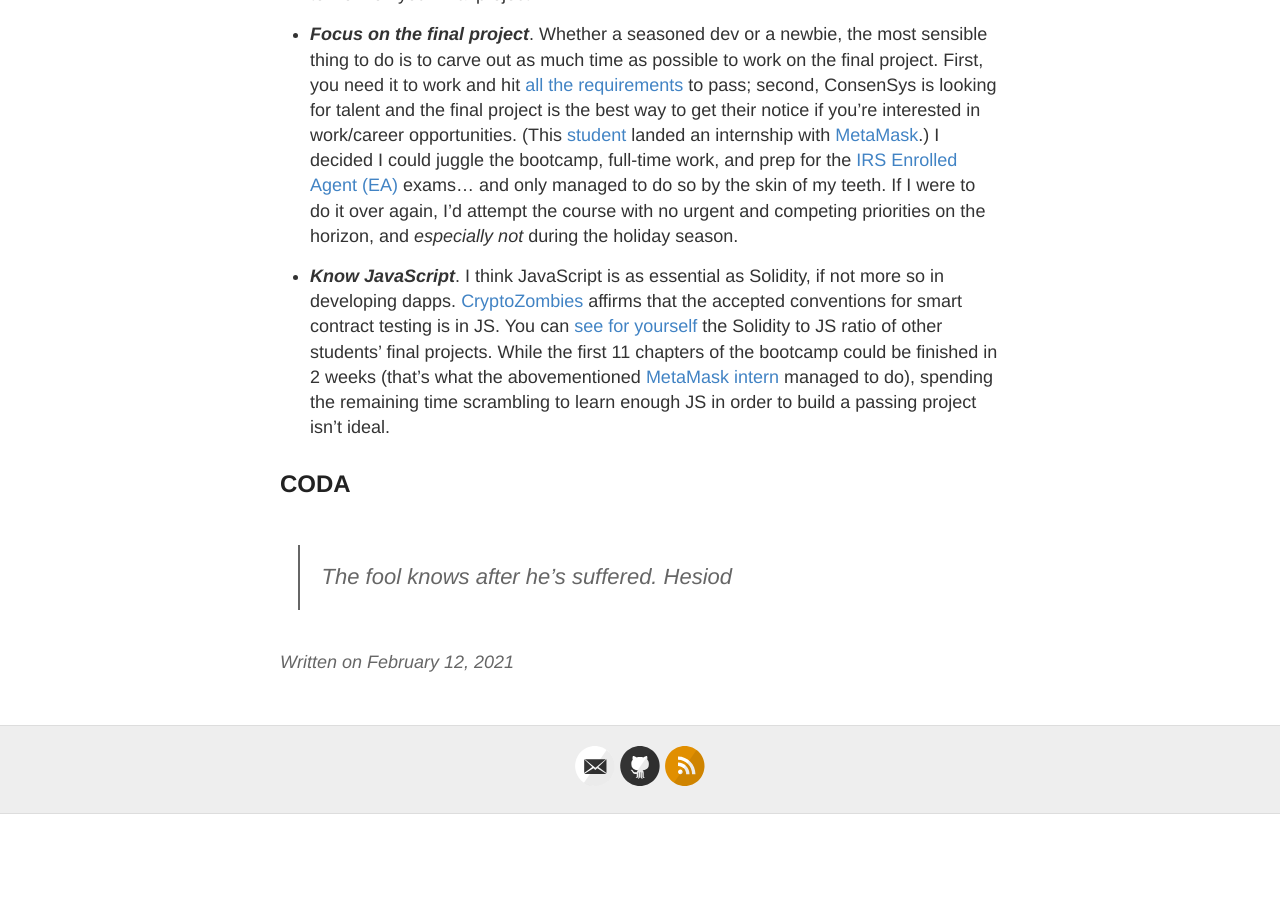
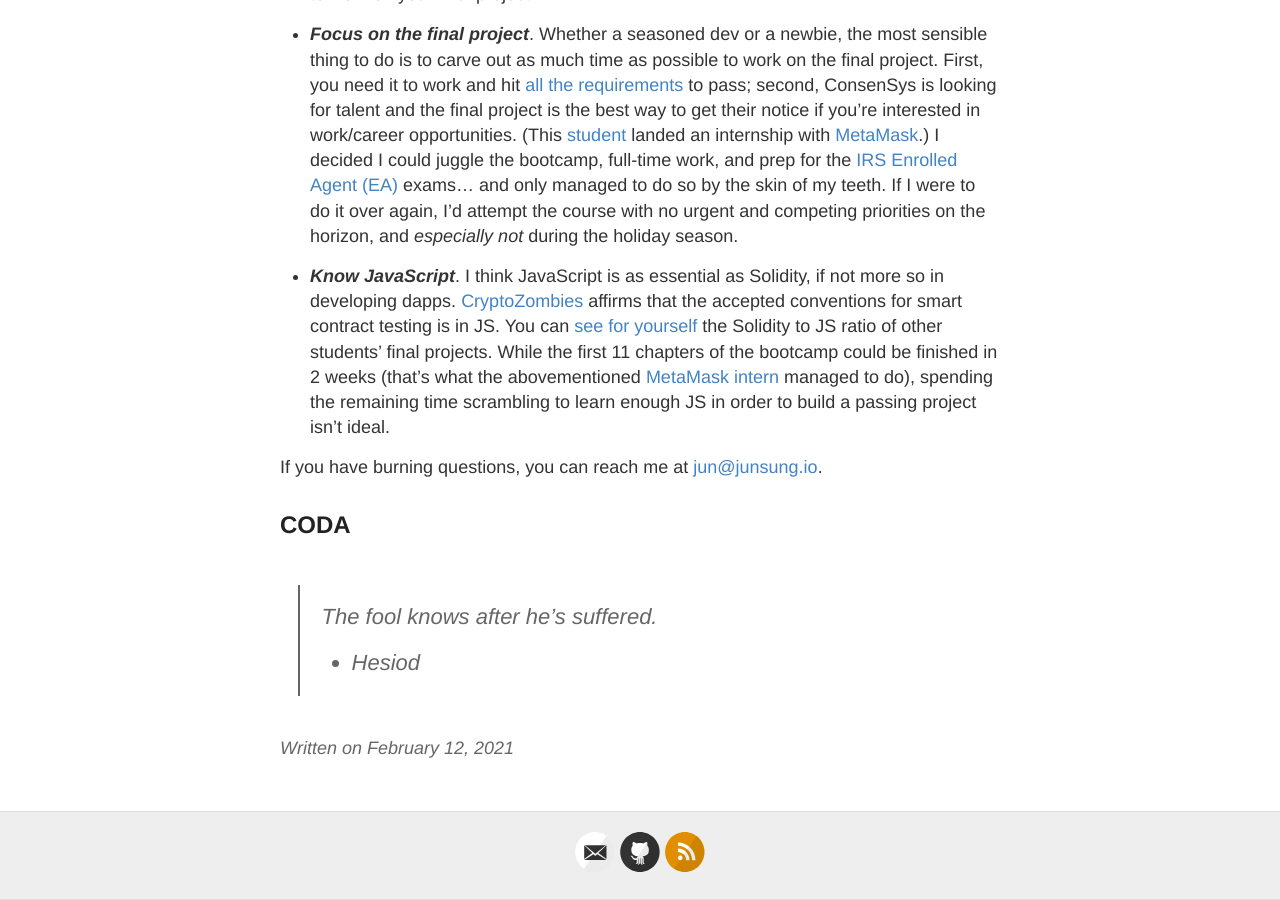
Before and after one commit to poastmil/junsunglee.com, a Jekyll site: the page built from _posts/2021-2-12-ConsenSys-Blockchain-Developer-Bootcamp.md, in a window 1280 px wide and 900 px high, scrolled down 3767 px. Built offline with Jekyll 4.4.1, drawn with Linux system fonts in a browser that asks for light colours; before the commit the page ends 4581 px from its top, so only the background shows below that.

Commit message:
Added post

```diff
--- a/_posts/2021-2-12-ConsenSys-Blockchain-Developer-Bootcamp.md
+++ b/_posts/2021-2-12-ConsenSys-Blockchain-Developer-Bootcamp.md
@@ -65,7 +65,9 @@
 
 - ***Know JavaScript***. I think JavaScript is as essential as Solidity, if not more so in developing dapps. [CryptoZombies](https://cryptozombies.io/en/course/) affirms that the accepted conventions for smart contract testing is in JS. You can [see for yourself](https://github.com/jun-sung?tab=stars) the Solidity to JS ratio of other students' final projects. While the first 11 chapters of the bootcamp could be finished in 2 weeks (that's what the abovementioned [MetaMask intern](https://github.com/astarinmymind) managed to do), spending the remaining time scrambling to learn enough JS in order to build a passing project isn't ideal.
 
+If you have burning questions, you can reach me at [jun@junsung.io](jun@junsung.io).
 
 ## CODA
 > The fool knows after he's suffered.
-> Hesiod
+>
+> - Hesiod
```
Also changed, not shown: _posts/2021-3-25-A-Tale-of-Tax-Licensing.md (added, +42 -0 lines), images/EA.png (added).
